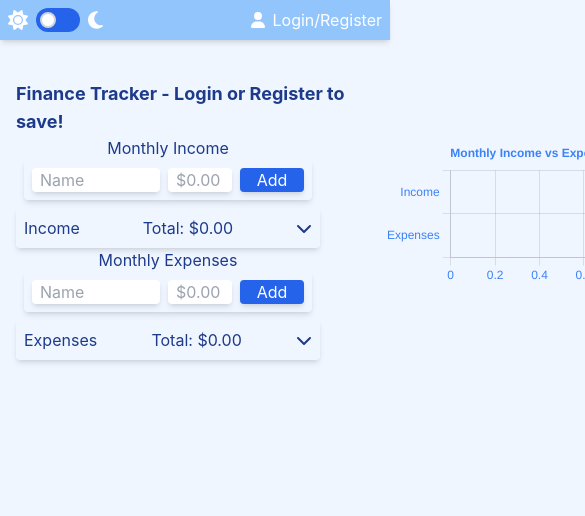
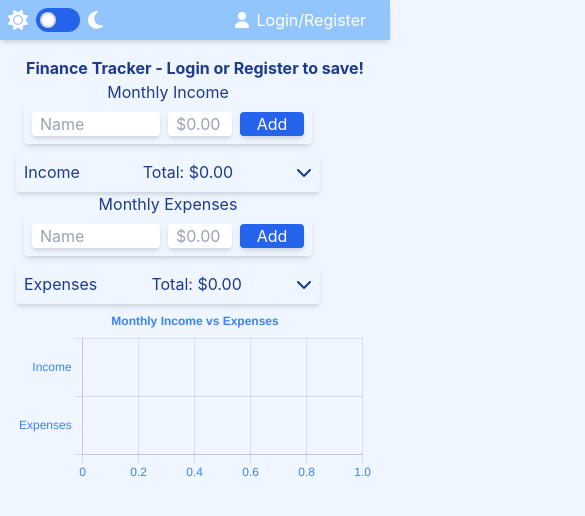
Before and after one commit to neilmccaffrey/finance-tracker, a React (Create React App) app: page / in a window 390 px wide. Shown: the top 516 px of the page, 585 px wide, since content can reach past the window. Built offline with nearby package versions, Linux system fonts and the light colour scheme; the HTML template or start-up script is replaced by a standard one.

Commit message:
styles for screens under md size

```diff
--- a/src/components/Header.jsx
+++ b/src/components/Header.jsx
@@ -10,9 +10,9 @@ const Header = () => {
 
   return (
     <header className="w-full fixed top-0 p-2 md:p-6">
-      <div className="flex justify-between items-center w-full sm:w-auto md:space-x-96">
+      <div className="flex justify-between items-center w-full md:space-x-96">
         <ThemeToggle />
-        <div className="inline-flex gap-x-2 items-center transition-transform duration-200 hover:scale-125">
+        <div className="inline-flex gap-x-2 items-center transition-transform duration-200 hover:scale-125 mr-4">
           <FontAwesomeIcon icon={faUser} />
           {!token ? (
             <Link to="/login">Login/Register</Link>
--- a/src/pages/Home.jsx
+++ b/src/pages/Home.jsx
@@ -118,15 +118,15 @@ const Home = () => {
     <>
       <Header />
       <ToastContainer position="top-center" theme={theme} />
-      <main className="flex flex-col items-center pt-20 mx-auto p-4">
+      <main className="flex flex-col items-center mt-10 md:mt-20 mx-auto p-4">
         {!token ? (
-          <span className="text-lg font-bold">
+          <span className="md:text-lg font-bold">
             Finance Tracker - Login or Register to save!
           </span>
         ) : (
           <span className="text-lg font-bold">Finance Tracker</span>
         )}
-        <div className="flex w-full">
+        <div className="flex w-full flex-col md:flex-row">
           <div className="flex flex-col items-center self-start">
             <div className="flex flex-col items-center self-start">
               <span>Monthly Income</span>
@@ -159,7 +159,7 @@ const Home = () => {
               />
             </div>
           </div>
-          <div className="w-full h-72 ml-16">
+          <div className="w-full h-72 md:ml-16">
             <BarChart income={income} expenses={expenses} />
           </div>
         </div>
--- a/src/pages/Login.jsx
+++ b/src/pages/Login.jsx
@@ -60,14 +60,14 @@ const Login = () => {
       <Header />
       <ToastContainer position="top-center" theme={theme} />
       <div className="flex flex-col items-center justify-center h-screen">
-        <div className="p-16 border shadow-md rounded flex flex-col items-center">
+        <div className="p-8 md:p-16 border shadow-md rounded flex flex-col items-center">
           <span className="text-2xl font-bold mb-4">Login or Register</span>
           <input
             value={username}
             onChange={(e) => setUsername(e.target.value)}
             autoComplete="username"
             placeholder="Username"
-            className="p-3 w-96 rounded shadow-md mb-2"
+            className="p-3 w-64 md:w-96 rounded shadow-md mb-2"
           />
           <input
             type="password"
@@ -75,7 +75,7 @@ const Login = () => {
             onChange={(e) => setPassword(e.target.value)}
             autoComplete="current-password"
             placeholder="Password"
-            className="p-3 w-96 rounded shadow-md mb-8"
+            className="p-3 w-64 md:w-96 rounded shadow-md mb-8"
           />
           <div className="flex gap-x-4">
             <Button
```
